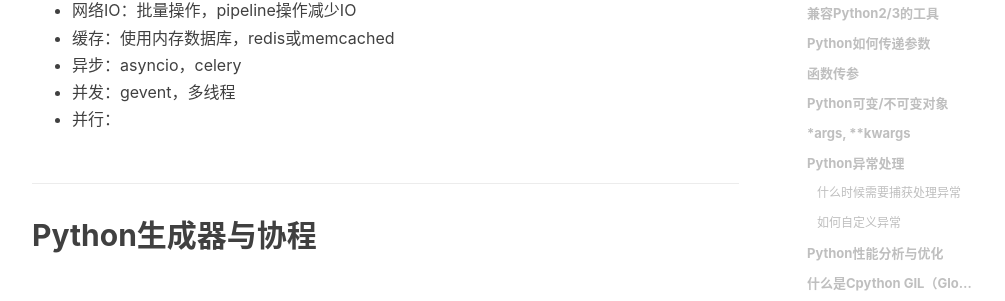
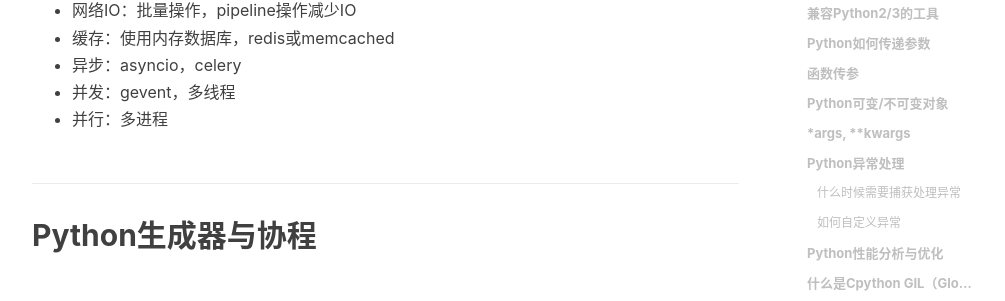
Before and after one commit to xiezg247/xiezg247.github.io, a Jekyll site: the page built from _posts/专业技能/编程语言/python/2018-11-01-python小知识点.md, in a window 1280 px wide and 900 px high, scrolled down 5015 px. Shown: the part 151-452 px from the top of the window, without its empty margins (233-1238 px from the left). Built offline with Jekyll 4.4.1, drawn with Linux system fonts in a browser that asks for light colours; nearby versions of some CDN libraries; comment, search, counter and statistics services are not loaded.

Commit message:
doc: python

```diff
--- a/_posts/专业技能/编程语言/python/2018-11-01-python小知识点.md
+++ b/_posts/专业技能/编程语言/python/2018-11-01-python小知识点.md
@@ -172,7 +172,7 @@ finally:
 - 缓存：使用内存数据库，redis或memcached
 - 异步：asyncio，celery
 - 并发：gevent，多线程
-- 并行：
+- 并行：多进程
 
 ## Python生成器与协程
 
```
